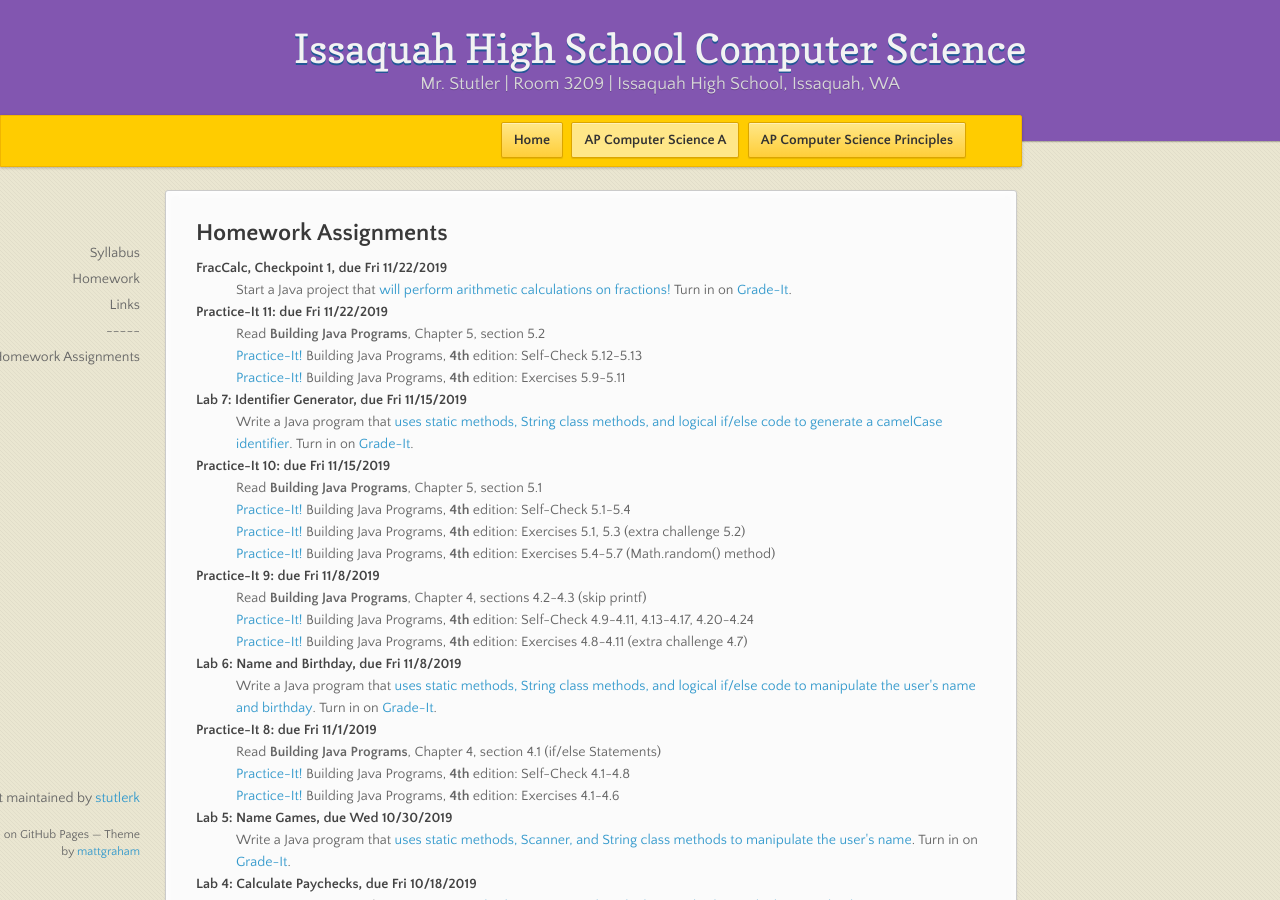
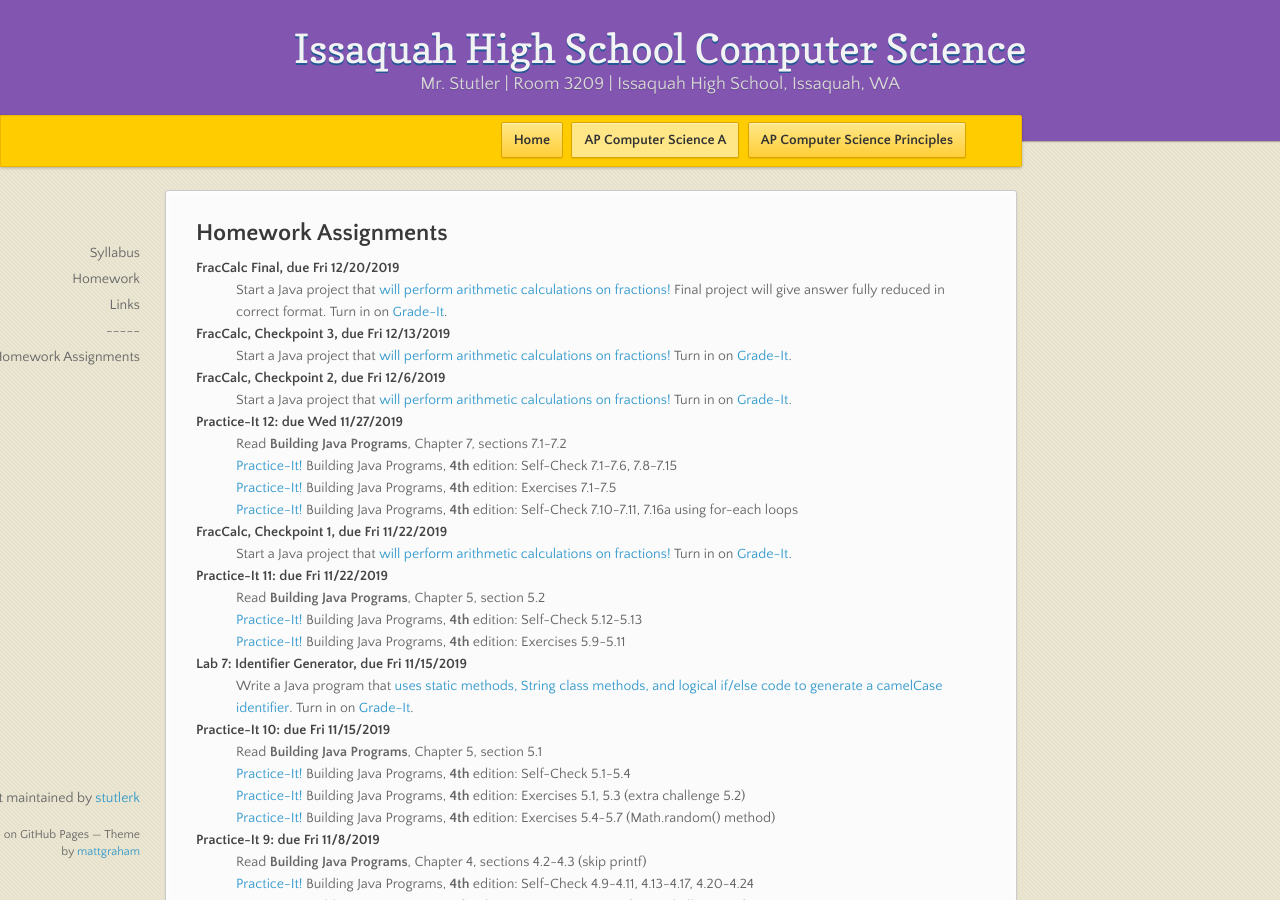
Before and after one commit to stutlerk/ihs-website, a Jekyll site: the page built from _apcsa/homework.html, in a window 1280 px wide and 900 px high. Built offline with Jekyll 4.4.1, drawn with Linux system fonts in a browser that asks for light colours; nearby versions of some CDN libraries.

Commit message:
Update homework.html

```diff
--- a/_apcsa/homework.html
+++ b/_apcsa/homework.html
@@ -10,6 +10,20 @@ layout: course
     <dt>Computer History Report, due 9/19/2018 at the beginning of class</dt>
     <dd><a href="https://issaquahwednet-my.sharepoint.com/personal/stutlerk_issaquah_wednet_edu/_layouts/15/guestaccess.aspx?docid=00f746ca063ec4fe89aaef3ed6d400941&authkey=AeHXKIjD7VBW10XG1QzwDCU">Computer history report assignment</a></dd>
     -->
+    <dt>FracCalc Final, due Fri 12/20/2019</dt>
+    <dd>Start a Java project that <a href="https://issaquahwednet-my.sharepoint.com/:w:/g/personal/stutlerk_issaquah_wednet_edu/EeSzOKZK34hMqUH0uxQ6LH0BFc37detP2XRdbF4zCZB5OQ?e=3pXbNR" target="_blank">will perform arithmetic calculations on fractions!</a> Final project will give answer fully reduced in correct format. Turn in on <a href="https://gradeit-hs.cs.washington.edu/issaquah/" target="_blank">Grade-It</a>.</dd>
+
+    <dt>FracCalc, Checkpoint 3, due Fri 12/13/2019</dt>
+    <dd>Start a Java project that <a href="https://issaquahwednet-my.sharepoint.com/:w:/g/personal/stutlerk_issaquah_wednet_edu/EeSzOKZK34hMqUH0uxQ6LH0BFc37detP2XRdbF4zCZB5OQ?e=3pXbNR" target="_blank">will perform arithmetic calculations on fractions!</a> Turn in on <a href="https://gradeit-hs.cs.washington.edu/issaquah/" target="_blank">Grade-It</a>.</dd>
+
+    <dt>FracCalc, Checkpoint 2, due Fri 12/6/2019</dt>
+    <dd>Start a Java project that <a href="https://issaquahwednet-my.sharepoint.com/:w:/g/personal/stutlerk_issaquah_wednet_edu/EeSzOKZK34hMqUH0uxQ6LH0BFc37detP2XRdbF4zCZB5OQ?e=3pXbNR" target="_blank">will perform arithmetic calculations on fractions!</a> Turn in on <a href="https://gradeit-hs.cs.washington.edu/issaquah/" target="_blank">Grade-It</a>.</dd>
+
+    <dt>Practice-It 12: due Wed 11/27/2019</dt>
+    <dd>Read <b>Building Java Programs</b>, Chapter 7, sections 7.1-7.2</dd>
+    <dd><a href="https://practiceit.cs.washington.edu/" target="_blank">Practice-It!</a> Building Java Programs, <b>4th</b> edition: Self-Check 7.1-7.6, 7.8-7.15</dd>
+    <dd><a href="https://practiceit.cs.washington.edu/" target="_blank">Practice-It!</a> Building Java Programs, <b>4th</b> edition: Exercises 7.1-7.5</dd>
+    <dd><a href="https://practiceit.cs.washington.edu/" target="_blank">Practice-It!</a> Building Java Programs, <b>4th</b> edition: Self-Check 7.10-7.11, 7.16a using for-each loops</dd>
 
     <dt>FracCalc, Checkpoint 1, due Fri 11/22/2019</dt>
     <dd>Start a Java project that <a href="https://issaquahwednet-my.sharepoint.com/:w:/g/personal/stutlerk_issaquah_wednet_edu/EeSzOKZK34hMqUH0uxQ6LH0BFc37detP2XRdbF4zCZB5OQ?e=3pXbNR" target="_blank">will perform arithmetic calculations on fractions!</a> Turn in on <a href="https://gradeit-hs.cs.washington.edu/issaquah/" target="_blank">Grade-It</a>.</dd>
```
